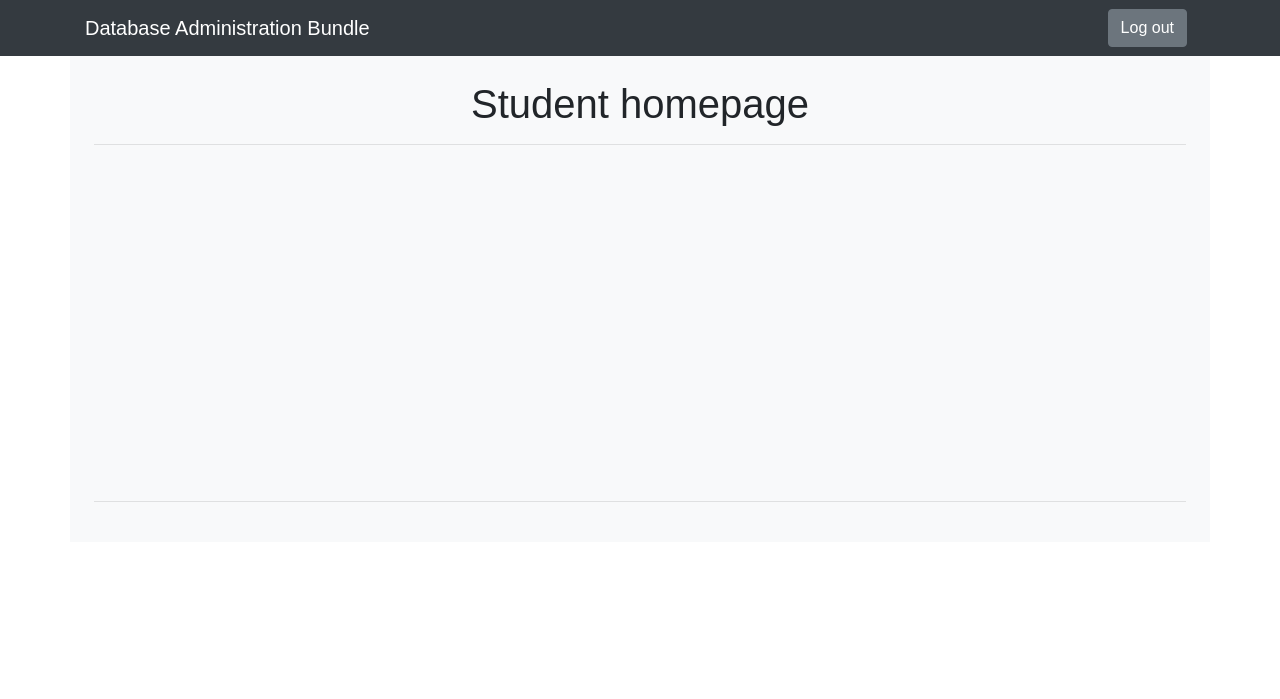
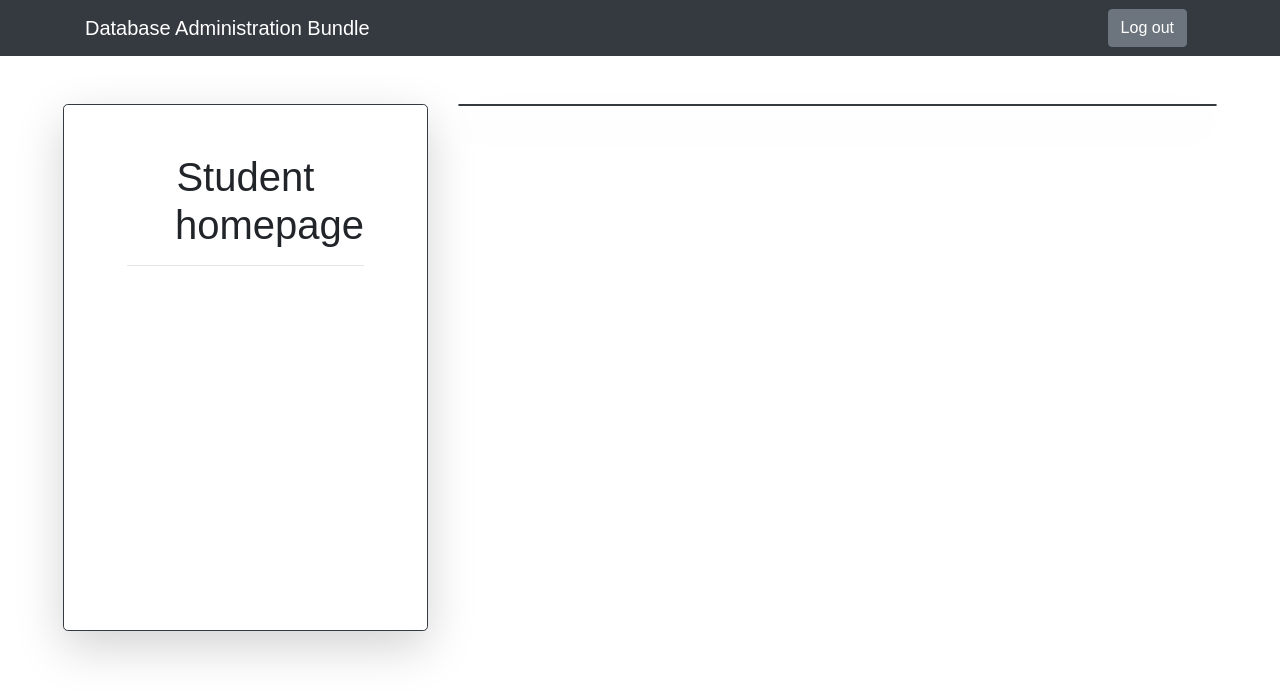
Before and after one commit to utwente-db/DAB, a Django app: page /student_view/ in a window 1280 px wide. Shown: the top 699 px of the page. Run offline with Django 3.2, Linux system fonts and the light colour scheme; some libraries are stand-ins or nearby versions.

Commit message:
basic styling done for student view

```diff
--- a/designapp1/templates/student_view.html
+++ b/designapp1/templates/student_view.html
@@ -11,26 +11,31 @@
 {% block content %}
 
     {% include 'navbar.html' %}
-
-    <div class="container bg-light p-4">
+    <div class="container-fluid py-3 py-md-5">
+        <div class="row px-0 px-md-5">
+            <div class="col-12 col-md-4">
+                <div class=" center-block
+    container border border-dark rounded-lg shadow-lg bg-white">
+                    <div class="p-5 text-center">
                         <!-- Website title -->
-        <div class="row">
-            <div class="col-12 text-center">
+                        <div class="mx-5 text-center">
                             <h1>Student homepage</h1>
+                        </div>
                         <hr/>
-            </div>
-        </div>
-        <div class="row mt-4">
-            <div class="col-5">
                         <div class="overflow-auto" style="height: 300px;">
                             <div class="nav flex-column nav-pills" id="courses-nav" role="tablist"></div>
                         </div>
+
                     </div>
-            <div class="col-7">
+                </div>
+            </div>
+            <div class="col-12 col-md-8">
+                <div class=" center-block
+    container border border-dark rounded-lg shadow-lg bg-white">
+
                     <div class="tab-content" id="courses-content"></div>
                 </div>
             </div>
-        <hr/>
         </div>
-
+    </div>
 {% endblock %}
```
Lines whose indentation alone changed are shown as unchanged.
